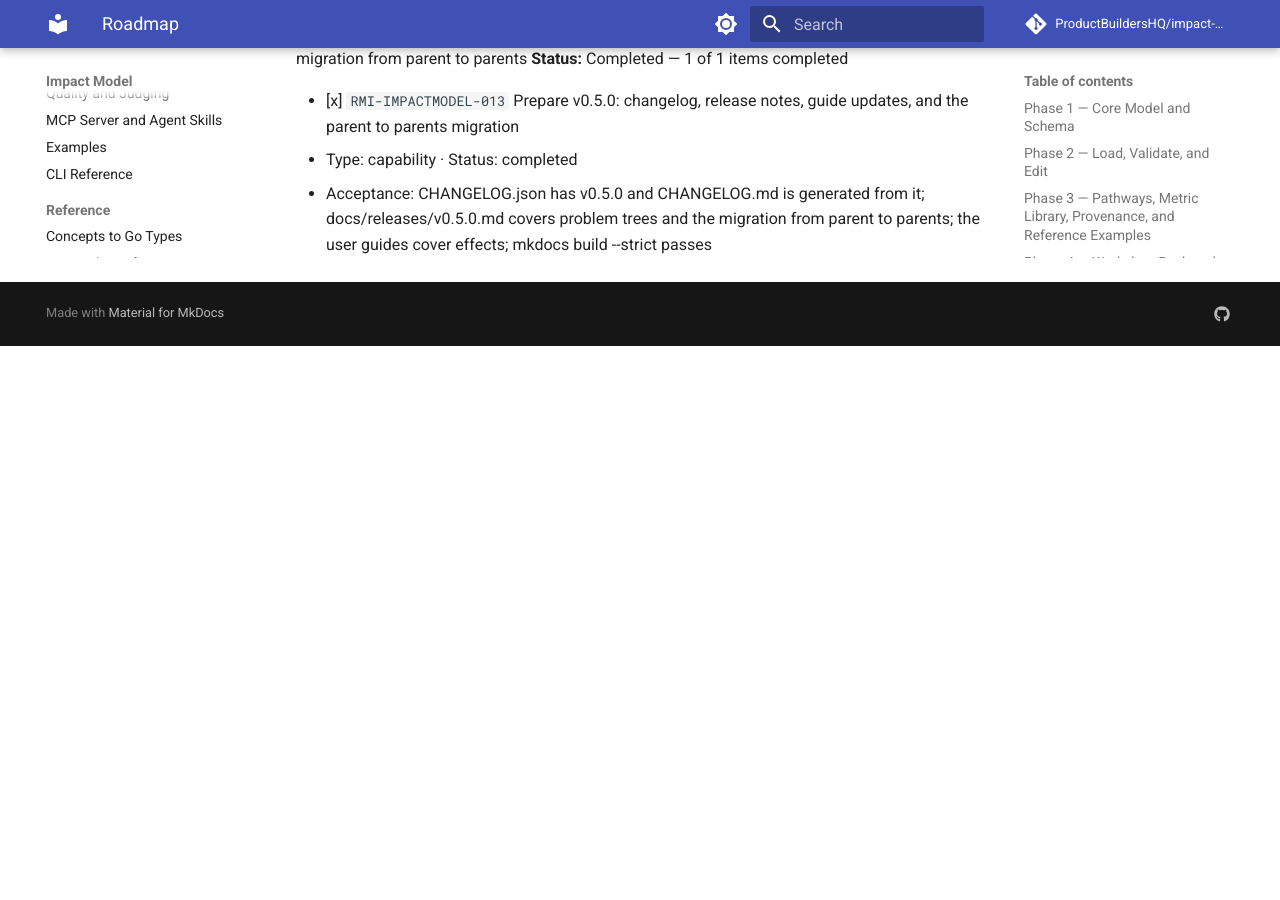
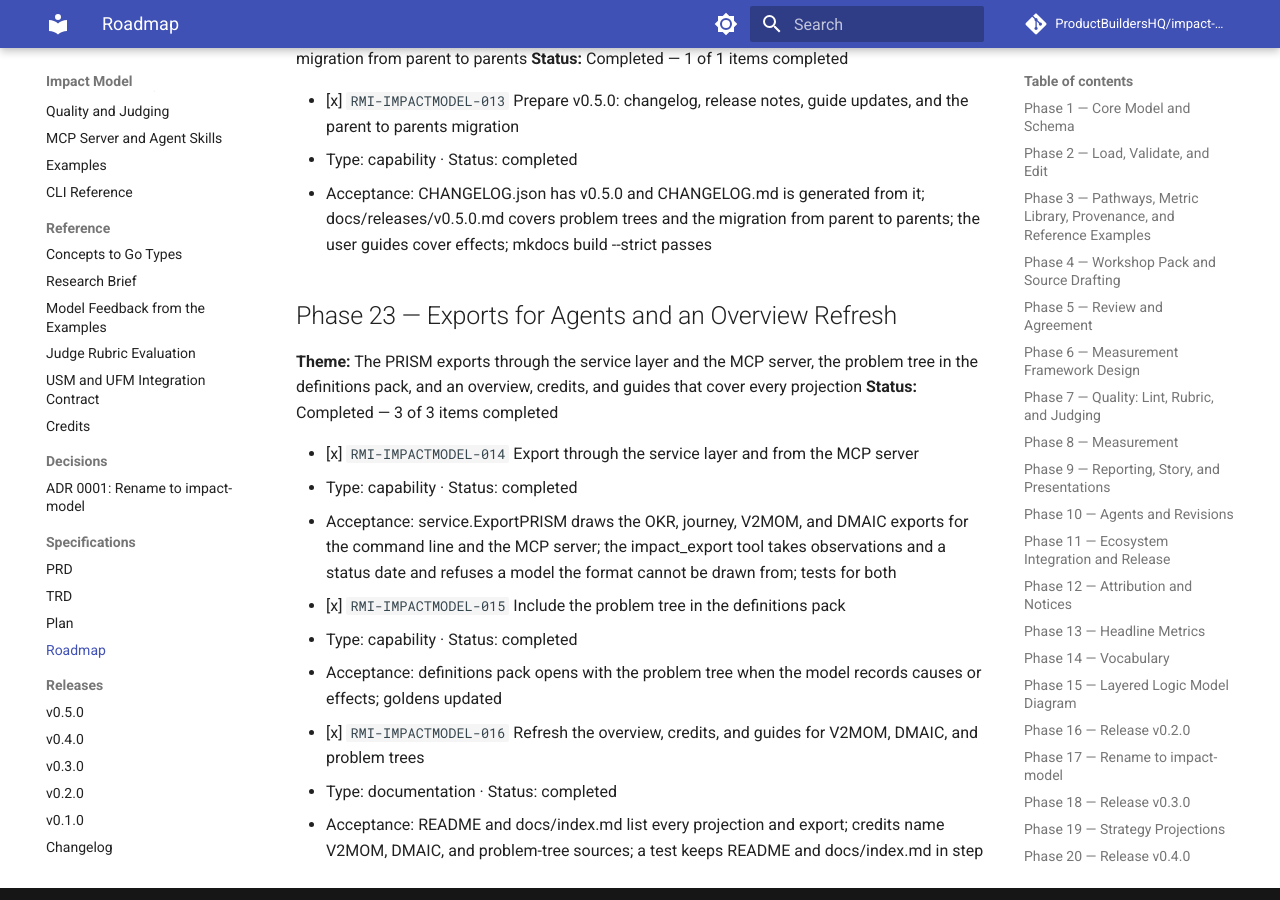
Before and after one commit to ProductBuildersHQ/theoryofchange-spec, an MkDocs documentation site: the page built from docs/specs/initiatives/INIT-THEORYOFCHANGESPEC-001/ROADMAP.md, in a window 1280 px wide and 900 px high, scrolled down 22067 px. Built offline with MkDocs 1.6.1 and Material for MkDocs 9.7.7, drawn with Linux system fonts in a browser that asks for light colours; comment, search, counter and statistics services are not loaded; before the commit the page ends 22413 px from its top, so only the background shows below that; some of the changed text lies outside the part shown.

Commit message:
docs(roadmap): add the phase for exports for agents and the overview refresh
Co-Authored-By: Claude Opus 5.5 <noreply@anthropic.com>

```diff
--- a/docs/specs/initiatives/INIT-THEORYOFCHANGESPEC-001/ROADMAP.md
+++ b/docs/specs/initiatives/INIT-THEORYOFCHANGESPEC-001/ROADMAP.md
@@ -2,7 +2,7 @@
 
 **Initiative:** `INIT-THEORYOFCHANGESPEC-001`
 **Repository:** `github.com/ProductBuildersHQ/impact-model`
-**Status:** In progress — 19 of 22 phases completed
+**Status:** In progress — 20 of 23 phases completed
 
 > RMI IDs are stable and permanent. Commits implementing an item carry its own ID as the trailer, `Refs: <RMI-ID>`. Items from before the rename to impact-model are `RMI-THEORYOFCHANGESPEC-001` to `-076`; later items are `RMI-IMPACTMODEL-<NNN>`. Phase status is derived from member RMIs — a phase is complete only when all its RMIs are complete. RMI `0NN` corresponds to PLAN step `P-NN`; phases order the work, so numbers are not sequential across phases. Phases 1–5 are the thin slice (adopter milestones M0 and M1). Requirements in each `Satisfies` line are defined in PRD.md and TRD.md.
 
@@ -561,3 +561,20 @@
 - [x] `RMI-IMPACTMODEL-013` Prepare v0.5.0: changelog, release notes, guide updates, and the parent to parents migration
   - Type: capability · Status: completed
   - Acceptance: CHANGELOG.json has v0.5.0 and CHANGELOG.md is generated from it; docs/releases/v0.5.0.md covers problem trees and the migration from parent to parents; the user guides cover effects; mkdocs build --strict passes
+
+## Phase 23 — Exports for Agents and an Overview Refresh
+
+**Theme:** The PRISM exports through the service layer and the MCP server, the problem tree in the definitions pack, and an overview, credits, and guides that cover every projection
+**Status:** Completed — 3 of 3 items completed
+
+- [x] `RMI-IMPACTMODEL-014` Export through the service layer and from the MCP server
+  - Type: capability · Status: completed
+  - Acceptance: service.ExportPRISM draws the OKR, journey, V2MOM, and DMAIC exports for the command line and the MCP server; the impact_export tool takes observations and a status date and refuses a model the format cannot be drawn from; tests for both
+
+- [x] `RMI-IMPACTMODEL-015` Include the problem tree in the definitions pack
+  - Type: capability · Status: completed
+  - Acceptance: definitions pack opens with the problem tree when the model records causes or effects; goldens updated
+
+- [x] `RMI-IMPACTMODEL-016` Refresh the overview, credits, and guides for V2MOM, DMAIC, and problem trees
+  - Type: documentation · Status: completed
+  - Acceptance: README and docs/index.md list every projection and export; credits name V2MOM, DMAIC, and problem-tree sources; a test keeps README and docs/index.md in step
```
